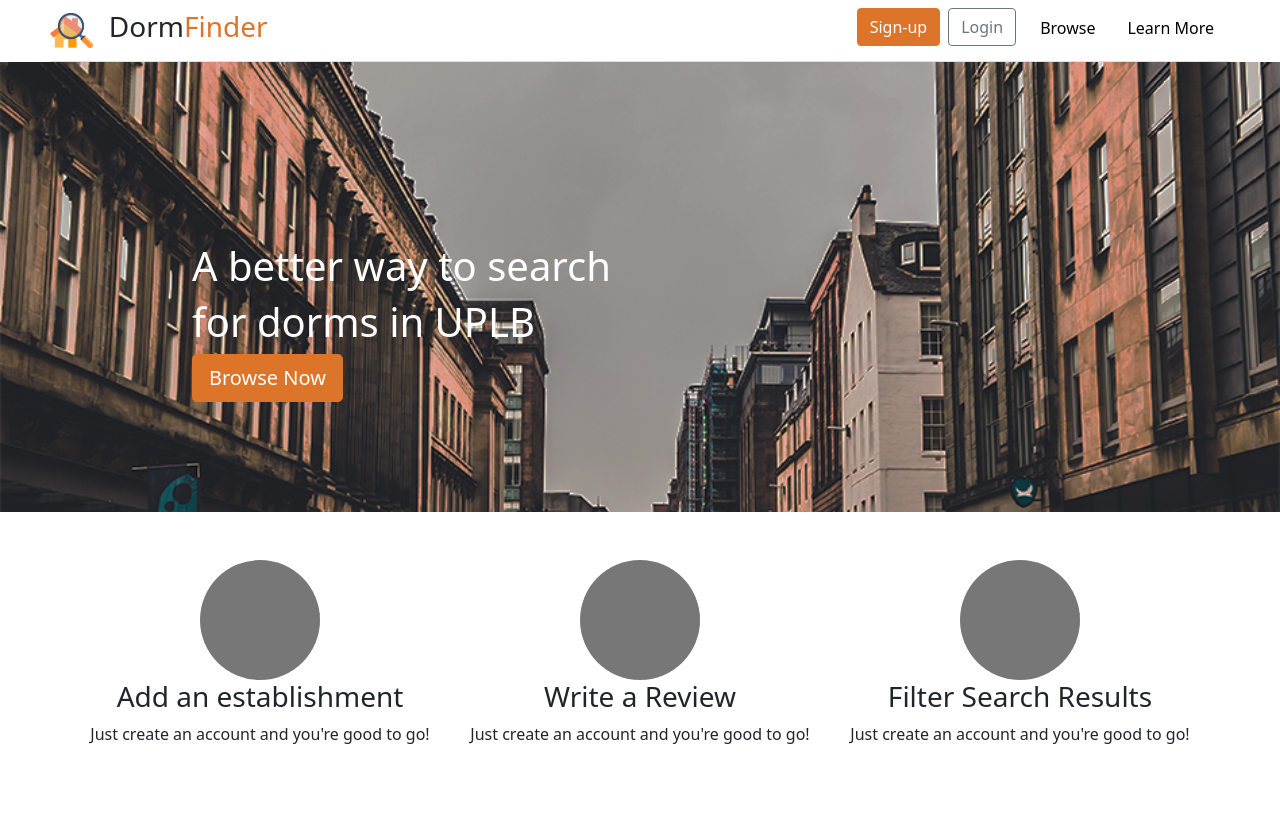
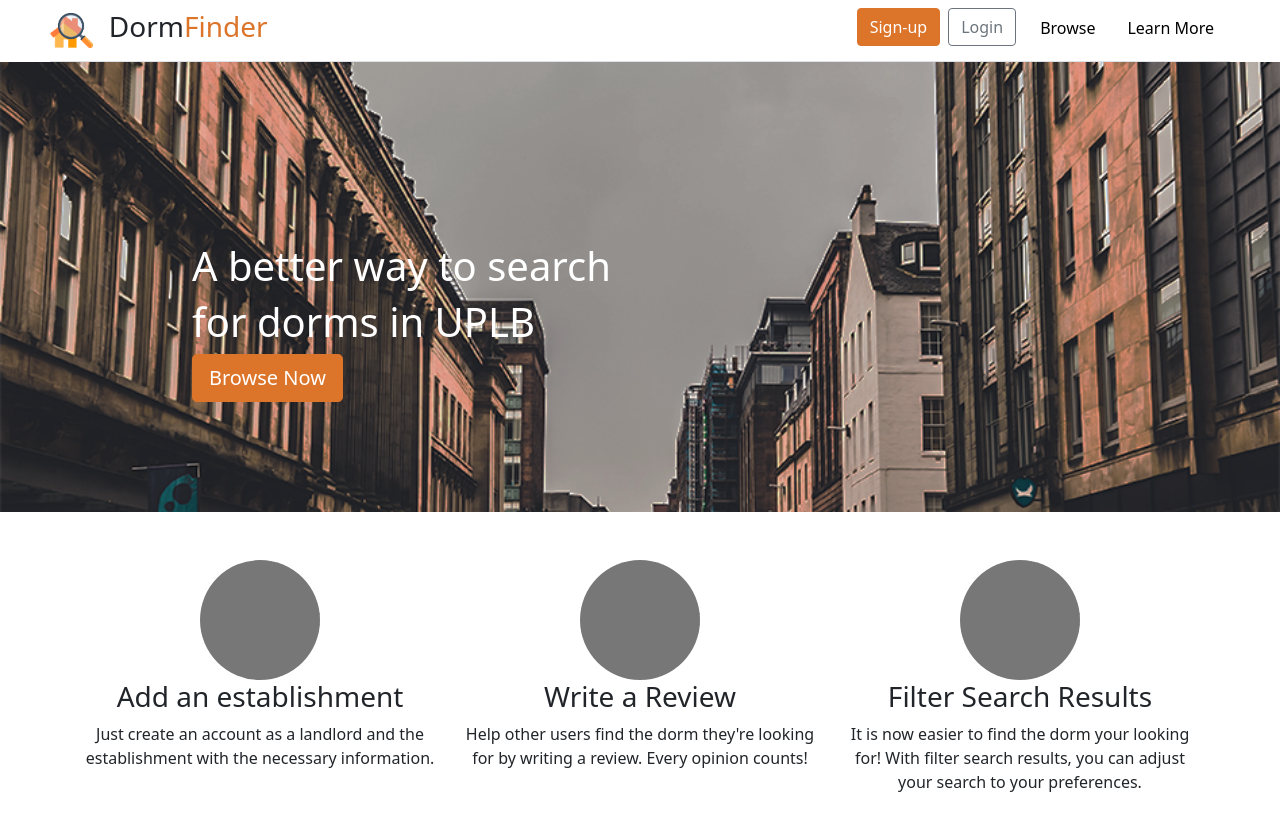
Before and after one commit to francisquianzon/dormfinder, a React (Create React App) app in the folder client/: page / in a window 1280 px wide. Shown: the top 830 px of the page. Before the commit the page ends 800 px from the top, so only its background shows below. Built offline with nearby package versions, Linux system fonts and the light colour scheme.

Commit message:
frontend: added establishment details page

```diff
--- a/client/src/index.js
+++ b/client/src/index.js
@@ -14,13 +14,14 @@ import thunk from 'redux-thunk';
 import Homepage from './pages/homepage.page';
 import Browse from './pages/browse.page';
 import AddEstab from './pages/addEstablishment.page';
+import EstavDetails from './pages/estabDetails.page';
 
 //CREATE A STORE THAT WILL HOLD THE STATE
 const initialState = {};
 const middleware = [thunk];
 const store = createStore(rootReducer, initialState, compose(
     applyMiddleware(...middleware),
-    window.__REDUX_DEVTOOLS_EXTENSION__ && window.__REDUX_DEVTOOLS_EXTENSION__()
+    window.__REDUX_DEVTOOLS_EXTENSION__ && window.__REDUX_DEVTOOLS_EXTENSION__() //install 'React DevTools' in browser
 ));
 
 ReactDOM.render(
@@ -28,8 +29,11 @@ ReactDOM.render(
     <Router>
       <Routes>
         <Route path="/" exact element={<Homepage/>}/>
-        <Route path="/browse" exact element={<Browse/>}/>
-        <Route path='/addEstablishment' exact element={<AddEstab/>} />
+        <Route path="browse" exact element={<Browse/>}/>
+           {/* <Route path="addestablishment" exact element={<AddEstab/>}/> */}
+        {/* </Route> */}
+        <Route path='/browse/addestablishment' exact element={<AddEstab/>} />
+        <Route path='/browse/e/:id' exact element={<EstavDetails/>}/>
       </Routes>
     </Router>
   </Provider>,
--- a/client/src/pages/components/estabcard.component.js
+++ b/client/src/pages/components/estabcard.component.js
@@ -2,7 +2,7 @@ import React, {Component, useEffect, useState} from 'react';
 import Table from 'react-bootstrap/Table'
 import './components.css';
 import axios from 'axios';
-import {Link} from 'react-router-dom';
+import {BrowserRouter as Router, Route, Routes, Link} from 'react-router-dom';
 import { connect } from 'react-redux';
 import { getEstablishments, deleteEstablishment } from '../../actions/establishmentActions';
 import PropTypes from 'prop-types';
@@ -11,6 +11,7 @@ import Button from 'react-bootstrap/Button'
 
 import Container from 'react-bootstrap/Container'
 
+import AddEstab from '../../pages/addEstablishment.page';
 
 // export default function Card(){
 class Card extends Component{
@@ -49,7 +50,7 @@ class Card extends Component{
                     <Container>
                     <br></br>
                     <h2>Establishments</h2>
-                        <Link to="/addEstablishment">
+                        <Link to="addestablishment">
                             <Button variant="primary">Add Establishment</Button>
                         </Link>
                         <Table striped bordered hover>
@@ -72,7 +73,9 @@ class Card extends Component{
                                     <td align="center">{estabs.description}</td>
                                     <td align="center">{estabs.price}</td>
                                     <td align="center">
-                                    <button type="button" className="btn btn-outline-secondary me-2 btn-sm">See more</button>
+                                        <Link to={`/browse/e/${estabs.name}`}>
+                                            <button type="button" className="btn btn-outline-secondary me-2 btn-sm">See more</button>
+                                        </Link>
                                     </td>
                                     <td align="center">
                                         <button type="button" className="btn btn-outline-danger me-2 btn-sm" onClick={this.onDeleteClick.bind(this,estabs._id)}>
@@ -94,6 +97,9 @@ class Card extends Component{
                         </tbody>
                         </Table>
                     </Container>
+                    {/* <Routes>
+                        <Route path='/browse/addestablishment'><AddEstab/></Route>
+                    </Routes> */}
                 </>
             )
         }
--- a/client/src/pages/components/headline.component.js
+++ b/client/src/pages/components/headline.component.js
@@ -7,7 +7,6 @@ export default class Headline extends Component{
     render(){
         return(
             <div className="carousel-inner headline d-flex flex-wrap justify-content-center mb-5">
-                {/* <img className="headline-img" src=".././headline.png" alt="..."></img> */}
                 <div className="container">
                     <div className="carousel-caption text-start carousel-headline">
                         <h1>A better way to search</h1>
--- a/client/src/pages/components/marketing.component.js
+++ b/client/src/pages/components/marketing.component.js
@@ -11,19 +11,19 @@ export default class Marketing extends Component{
                 <div className="col-md-4">
                         <svg className="bd-placeholder-img rounded-circle" width="120" height="120" xmlns="http://www.w3.org/2000/svg" role="img" aria-label="Placeholder: 120x120" preserveAspectRatio="xMidYMid slice" focusable="false"><title>Placeholder</title><rect width="100%" height="100%" fill="#777"/><text x="50%" y="50%" fill="#777" dy=".3em">120x120</text></svg>
                         <h3>Add an establishment</h3>
-                        <p>Just create an account and you're good to go!</p>
+                        <p>Just create an account as a landlord and the establishment with the necessary information.</p>
 
                 </div>
                 <div className="col-md-4">
                         <svg className="bd-placeholder-img rounded-circle" width="120" height="120" xmlns="http://www.w3.org/2000/svg" role="img" aria-label="Placeholder: 120x120" preserveAspectRatio="xMidYMid slice" focusable="false"><title>Placeholder</title><rect width="100%" height="100%" fill="#777"/><text x="50%" y="50%" fill="#777" dy=".3em">120x120</text></svg>
                         <h3>Write a Review</h3>
-                        <p>Just create an account and you're good to go!</p>
+                        <p>Help other users find the dorm they're looking for by writing a review. Every opinion counts!</p>
 
                 </div>
                 <div className="col-md-4">
                         <svg className="bd-placeholder-img rounded-circle" width="120" height="120" xmlns="http://www.w3.org/2000/svg" role="img" aria-label="Placeholder: 120x120" preserveAspectRatio="xMidYMid slice" focusable="false"><title>Placeholder</title><rect width="100%" height="100%" fill="#777"/><text x="50%" y="50%" fill="#777" dy=".3em">120x120</text></svg>
                         <h3>Filter Search Results</h3>
-                        <p>Just create an account and you're good to go!</p>
+                        <p>It is now easier to find the dorm your looking for! With filter search results, you can adjust your search to your preferences.</p>
                 </div>
             </div>
         </div>
--- a/client/src/pages/components/navbar.component.js
+++ b/client/src/pages/components/navbar.component.js
@@ -8,7 +8,7 @@ export default class Navbar extends Component{
             // <div class="container">
                 <header className="d-flex flex-wrap justify-content-center py-2 border-bottom main-header">
                     <a className="navbar-brand" href="/">
-                        <img src=".././dormfinder_logo.png" alt="..." height="35"></img>
+                        <img src="../../dormfinder_logo.png" alt="..." height="35"></img>
                     </a>
                     <a href="/" className="d-flex align-items-center me-md-auto text-dark text-decoration-none">
                         {/* <span className="fs-4">DormFinder</span> */}
--- /dev/null
+++ b/client/src/pages/estabDetails.page.js
@@ -0,0 +1,31 @@
+import React, {Component, useEffect, useState} from 'react';
+import Table from 'react-bootstrap/Table'
+import axios from 'axios';
+import {BrowserRouter as Router, Route, Routes, Link, useParams} from 'react-router-dom';
+import { connect } from 'react-redux';
+import { getEstablishments, deleteEstablishment } from '../actions/establishmentActions';
+import PropTypes from 'prop-types';
+import { useSelector } from 'react-redux';
+import Button from 'react-bootstrap/Button'
+
+import Container from 'react-bootstrap/Container'
+import Navbar from './components/navbar.component';
+
+// class EstabDetails extends Component{
+function EstabDetails(){
+
+    // render(){
+        const { id } = useParams()
+
+        return(
+            <>
+            <Navbar/>
+            <Container>
+                <h1>Page for {id}</h1>
+            </Container>
+            </>
+        )
+    // }
+}
+
+export default EstabDetails;
```
Also changed, not shown: client/src/actions/authActions.js (added).
